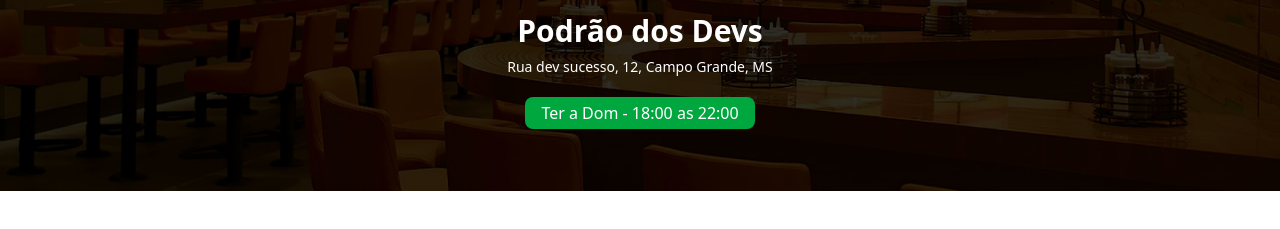
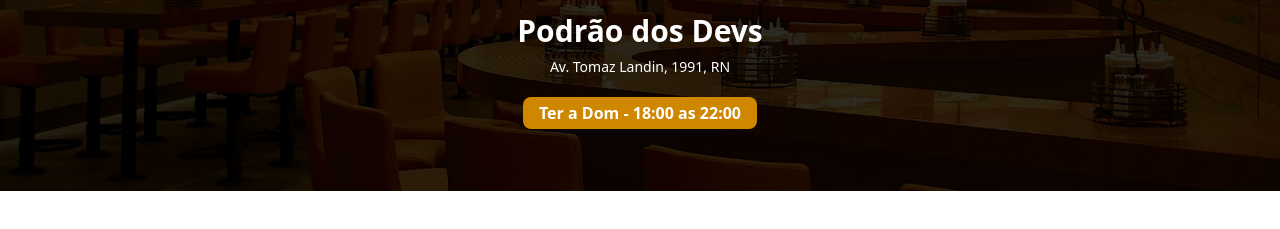
Before and after one commit to ExoticAndrew/trabalho_web, a website: page index.html in a window 1280 px wide. Shown: the part 193-422 px from the top of the page. Drawn offline with Linux system fonts and the light colour scheme.

Commit message:
style: altera cor da div de horário de funcionamento

```diff
--- a/index.html
+++ b/index.html
@@ -18,9 +18,9 @@
         <div class="w-full h-full flex flex-col justify-center items-center">
             <img src="assets/hamb-logo.webp" alt="logo" class="h-32 w-32 rounded-full shadow-lg"/>
             <h1 class="text-3xl mt-4 mb-2 font-bold font text-white">Podrão dos Devs</h1>
-            <span class="text-sm text-white">Rua dev sucesso, 12, Campo Grande, MS</span>
+            <span class="text-sm text-white">Av. Tomaz Landin, 1991, RN</span>
 
-            <div id="span-date" class="bg-green-600 px-4 py-1 rounded-lg text-white mt-5">
+            <div id="span-date" class="bg-yellow-600 px-4 py-1 rounded-lg text-white mt-5 font-bold">
                 <span>Ter a Dom - 18:00 as 22:00</span>
             </div>
         </div>
```
Also changed, not shown: src/css/output.css.
